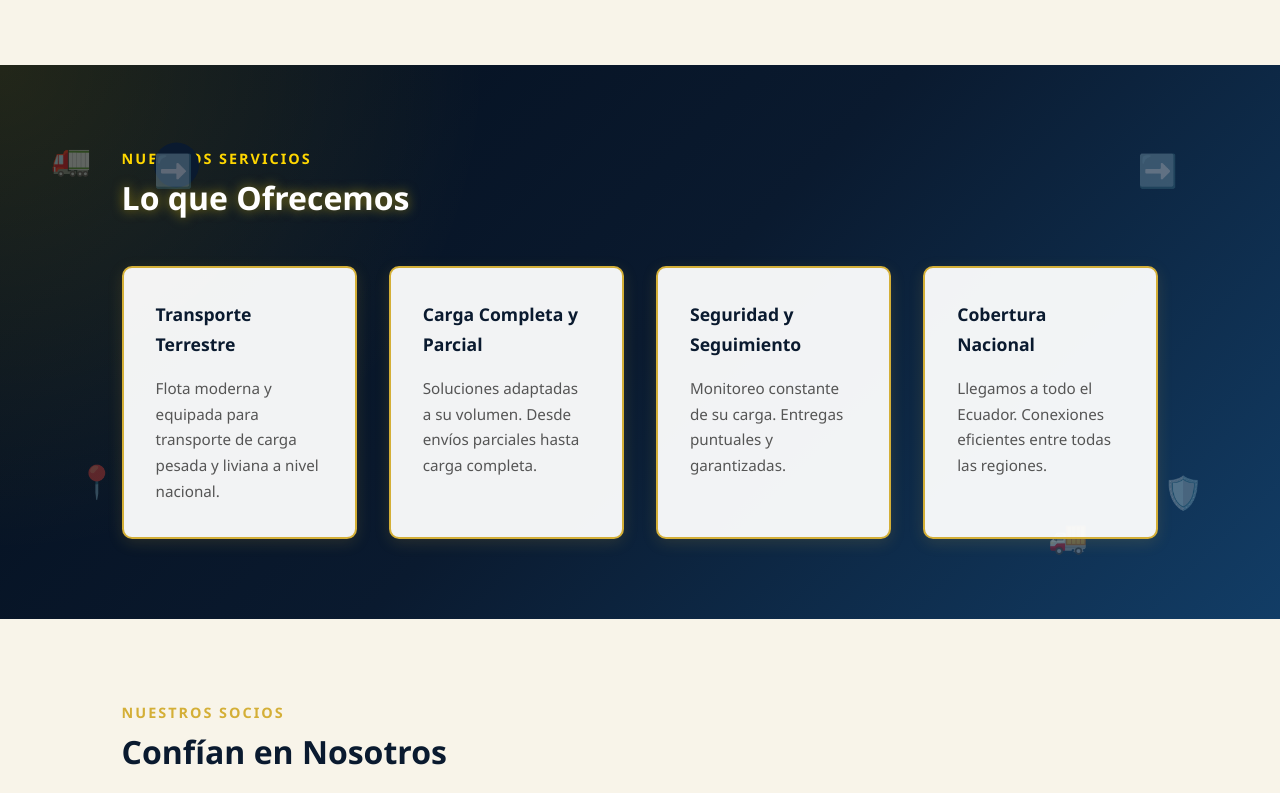
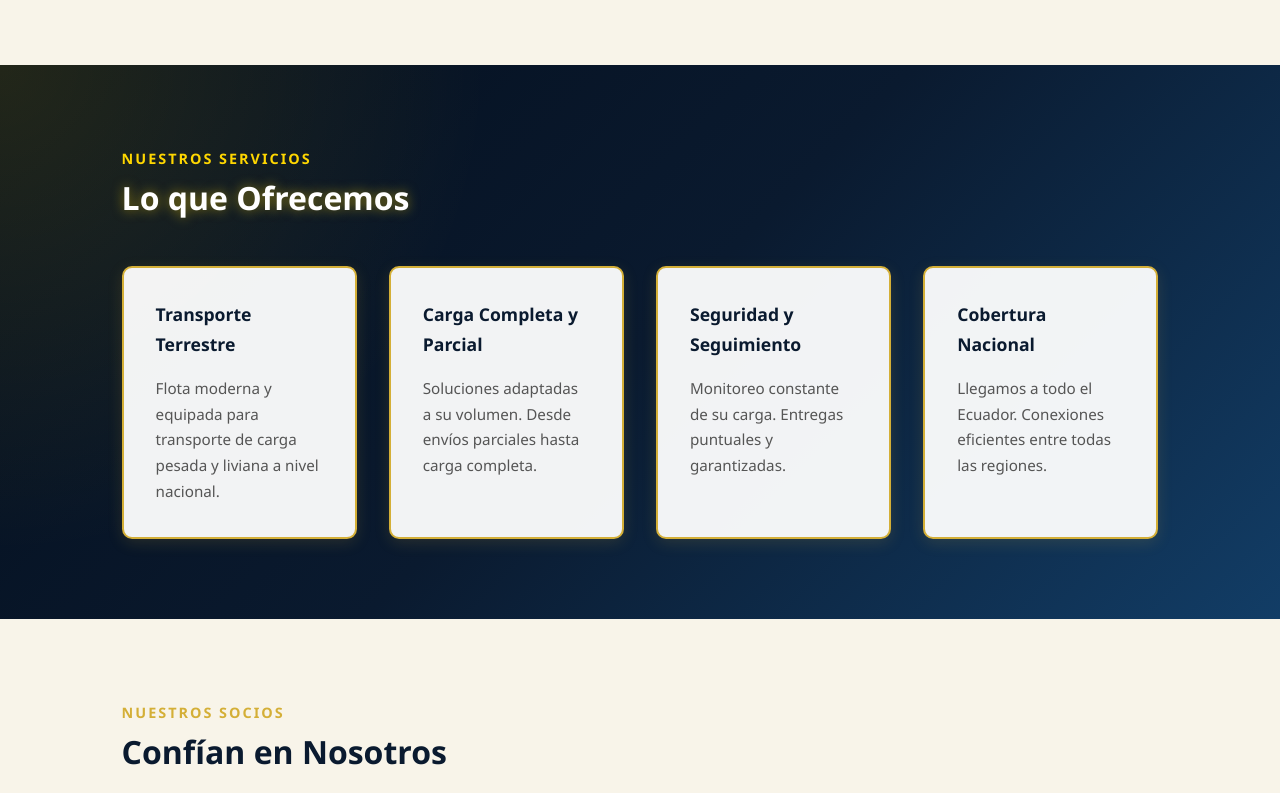
Before and after one commit to merelypulig07-sketch/TRANSPORTES, a plain HTML site: page index.html in a window 1280 px wide. Shown: the part 1260-2053 px from the top of the page. Drawn offline with Linux system fonts and the light colour scheme.

Commit message:
Update comments and headings in index.html

```diff
--- a/index.html
+++ b/index.html
@@ -26,7 +26,7 @@
         </nav>
     </header>
 
-    <!-- ✅ PORTADA CON TU IMAGEN -->
+    <!--  PORTADA CON TU IMAGEN -->
     <section class="hero">
         <div class="hero-contenido">
             <h2>Soluciones Logísticas Integrales</h2>
@@ -65,12 +65,6 @@
 <!-- SECCIÓN SERVICIOS  -->
     <section class="servicios" id="servicios">
         <div class="contenedor">
-            <div class="icono-decor camion">🚛</div>
-            <div class="icono-decor flecha">➡️</div>
-            <div class="icono-decor flecha2">➡️</div>
-            <div class="icono-decor mapa">📍</div>
-            <div class="icono-decor escudo">🛡️</div>
-            <div class="icono-decor camion2">🚚</div>
 
             <span class="etiqueta">Nuestros Servicios</span>
             <h2>Lo que Ofrecemos</h2>
@@ -124,7 +118,7 @@
 <section class="preguntas-seccion" id="preguntas">
     <div class="contenedor">
         <span class="etiqueta">Preguntas Frecuentes</span>
-        <h2>¿Dudas?</h2>
+        <h2>¿Tienes Dudas?</h2>
         <p class="descripcion">Respuestas a las consultas más comunes sobre nuestros servicios.</p>
 
         <details class="pregunta">
```
